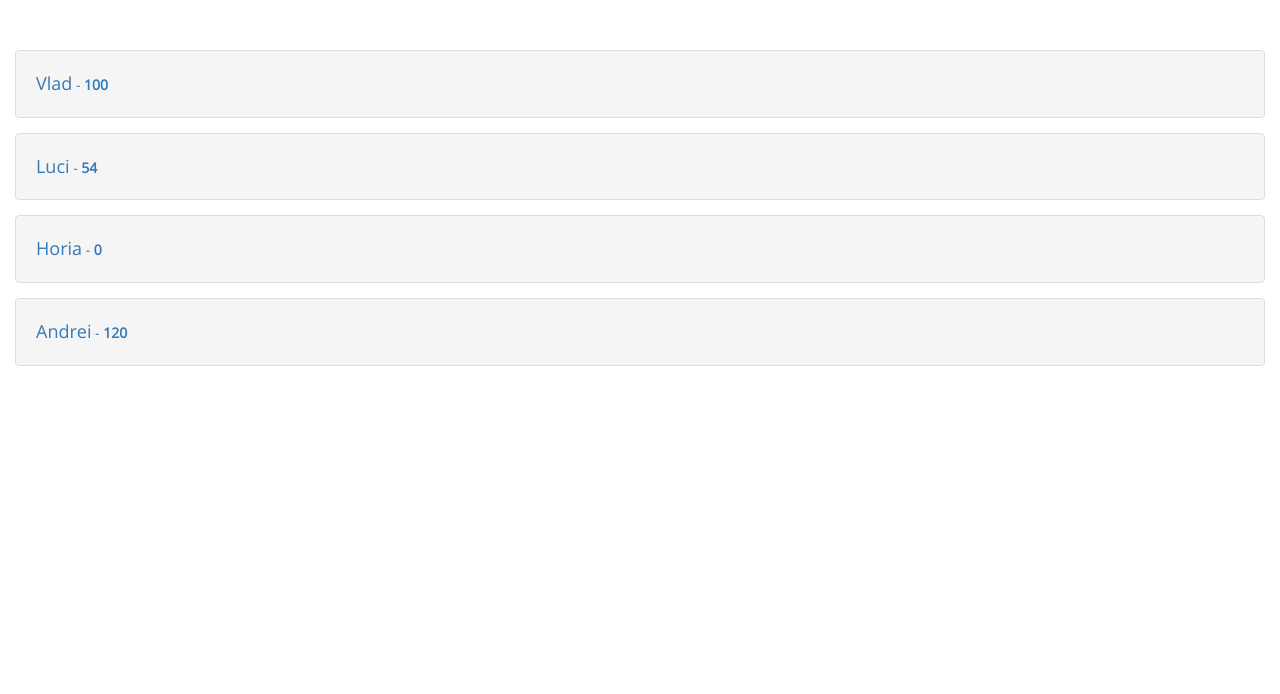
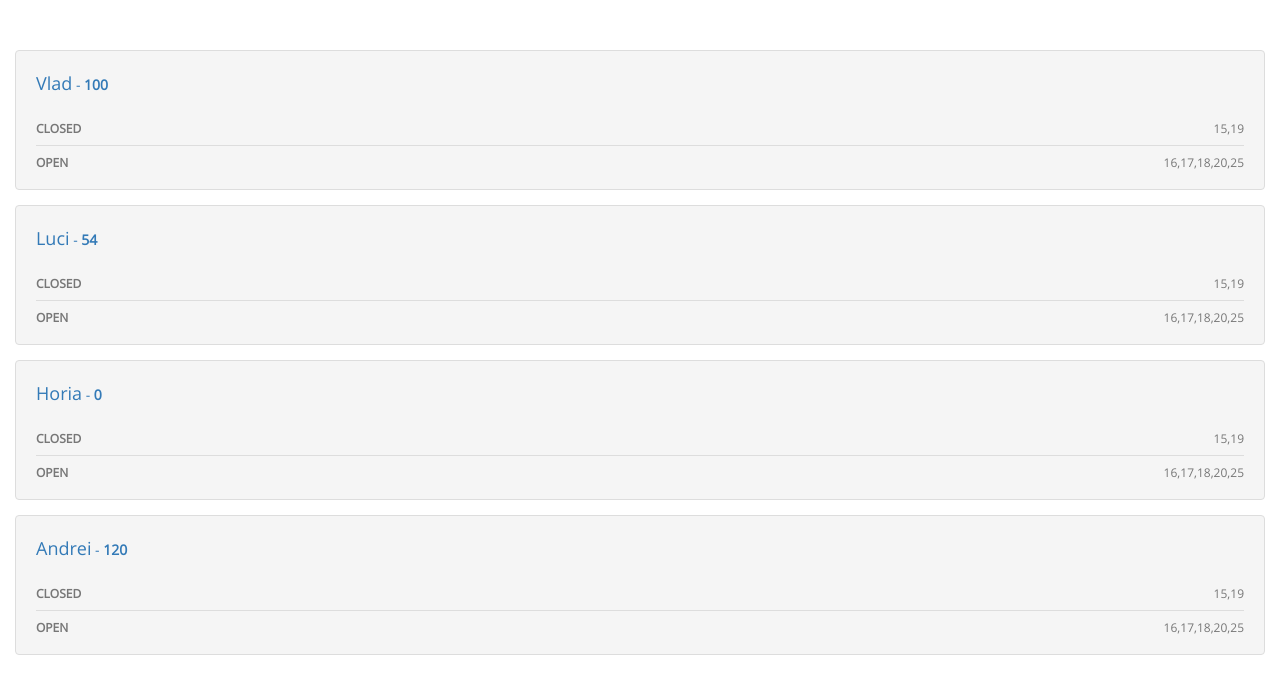
Before and after one commit to vladcostea/cricket, a plain HTML site: page index.html in a window 1280 px wide. Drawn offline with Linux system fonts and the light colour scheme.

Commit message:
show strikes on player-button

```diff
--- a/css/cricket.css
+++ b/css/cricket.css
@@ -49,7 +49,9 @@ body {
 }
 
 .player-button {
+  position: relative;
   padding: 20px;
+  padding-bottom: 10px;
   display: block;
   margin-bottom: 15px;
   background-color: whitesmoke;
@@ -64,3 +66,43 @@ body {
 .player-button .score {
   font-weight: bold;
 }
+
+.player-button .strikes {
+  margin-top: 15px;
+  margin-bottom: 0px;
+  padding: 0px;
+}
+
+.player-button .strikes tr:first-child td {
+  border-top: none;
+}
+
+.player-button .strikes tr td.title {
+  color: #777;
+  font-size: 12px;
+  font-weight: bold;
+  text-transform: uppercase;
+  padding-left: 0px
+}
+
+.player-button .strikes tr td.numbers {
+  text-align: right;
+  font-size: 12px;
+  color: #777;
+  padding-right: 0px;
+}
+/*.player-button .closed, .open {
+  position: absolute;
+}
+
+.player-button .closed {
+  top: 10px;
+  right: 20px;
+  border-bottom: 1px solid #ddd;
+}
+
+.player-button .open {
+  bottom: 10px;
+  right: 20px;
+}
+*/
--- a/index.html
+++ b/index.html
@@ -25,7 +25,28 @@
   <body>
 
     <div class="container-fluid">
-      <div id="players"></div>
+      <div id="players">
+
+<!--         <a href="#" class="player-button clearfix">
+          <span class="name">Vlad</span>
+          -
+          <span class="score">100</span>
+
+          <table class="table strikes">
+            <tbody>
+              <tr>
+                <td class="title">Closed</td>
+                <td class="numbers">15, 16, 17</td>
+              </tr>
+              <tr>
+                <td class="title">Open</td>
+                <td class="numbers">15, 16, 17, 18, 19, 20, 25</td>
+              </tr>
+            </tbody>
+          </table>
+        </a>
+ -->
+      </div>
     </div>
 
     <div class="modal fade" id="player-modal">
--- a/js/cricket.js
+++ b/js/cricket.js
@@ -48,8 +48,25 @@ function gui(containerId, game) {
     var html = "<a href='#player-modal' class='player-button clearfix' data-player-id='" + player.id + "'>";
     html += '<span class="name">' + player.name + '</span> - ';
     html += '<span class="score">' + player.score + '</span>';
+    html += self.playerButtonStrikes(player);
     html += '</a>';
     return html;
+  }
+
+  self.playerButtonStrikes = function(player) {
+    var html = '<table class="table strikes"><tbody>';
+    var open = [], closed = [];
+    $.each(player.strikes, function(strike, times) {
+      if (player.strikes[strike] == 3) {
+        closed.push(strike);
+      } else {
+        open.push(strike);
+      }
+    });
+
+    html += '<tr><td class="title">Closed</td><td class="numbers">' + closed + '</td></tr>';
+    html += '<tr><td class="title">Open</td><td class="numbers">' + open + '</td></tr>';
+    return html + '</tbody></table>';
   }
 
   self.playerStrike = function(strike, times, playerId) {
```
